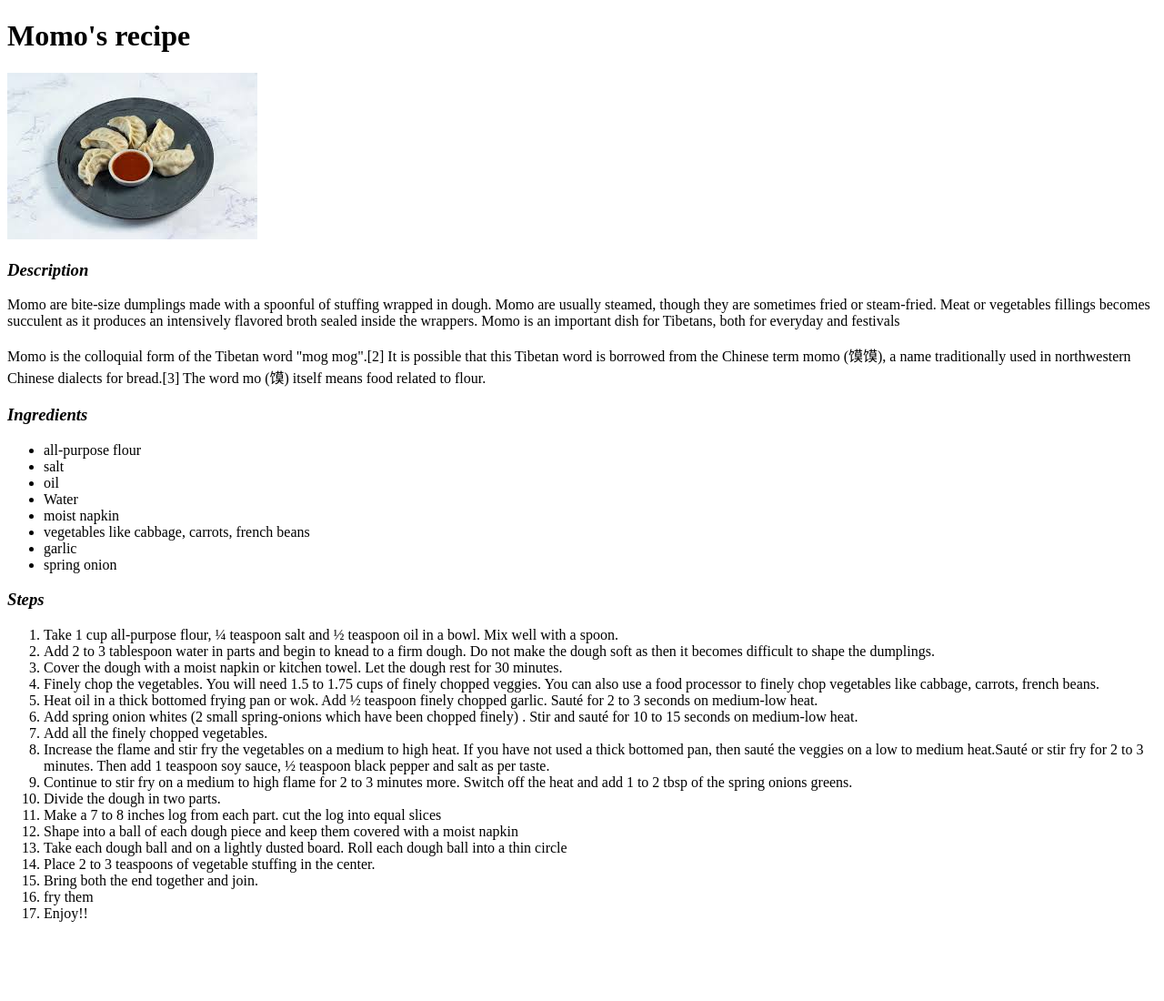
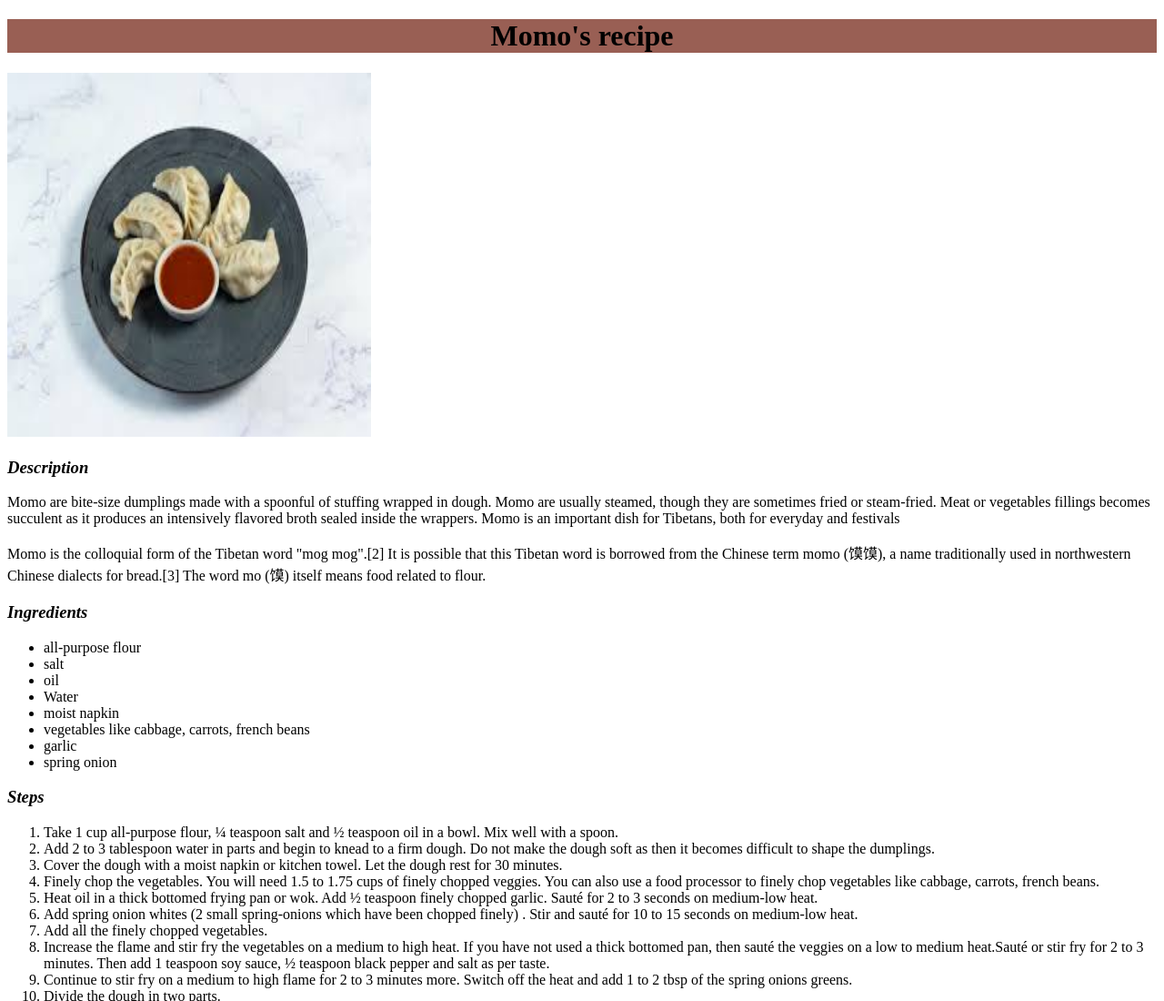
Before and after one commit to Adleena-lobo/odin-recipes, a plain HTML site: page recipes/momos.html in a window 1280 px wide. Shown: the top 1100 px of the page at 91% size. Before the commit the page ends 1029 px from the top, so only its background shows below. Drawn offline with Linux system fonts and the light colour scheme.

Commit message:
Add few css style and an new external css file

```diff
--- a/recipes/momos.html
+++ b/recipes/momos.html
@@ -1,6 +1,7 @@
 <!DOCTYPE html>
 <html lang="en">
     <head>
+        <link rel="stylesheet" href="../style.css">
         <meta charset="utf-8">
         <title>momos recipe page</title>
     </head>
--- /dev/null
+++ b/style.css
@@ -0,0 +1,10 @@
+h1{
+    text-align:center;
+    font-family: 'Times New Roman', Arial, sans-serif;
+    background-color:rgba(136, 68, 56, 0.856);
+    color:black;
+}
+img{
+    height:400px;
+    width:400px;
+}
```
Also changed, not shown: index.html (+4 -3 lines), recipes/coffee.html (+1 -0 lines), recipes/hot-chocolate.html (+1 -0 lines).
